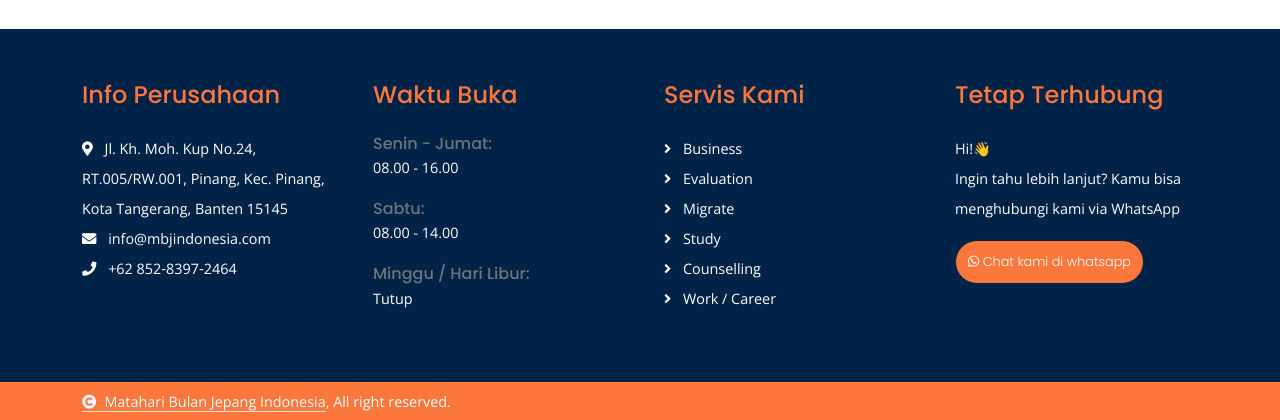
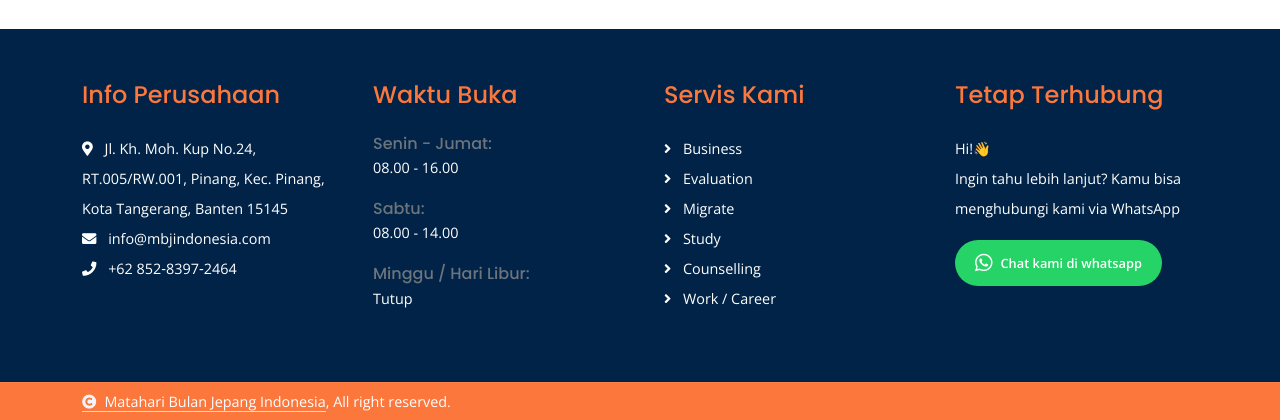
Before and after one commit to nasiikhunamin/mbj-web, a Laravel app: page / in a window 1280 px wide. Shown: the part 3214-3634 px from the top of the page. Run offline with Laravel 10, Linux system fonts and the light colour scheme; some libraries are stand-ins or nearby versions.

Commit message:
change style whatsapp

```diff
--- a/resources/views/layouts/footer.blade.php
+++ b/resources/views/layouts/footer.blade.php
@@ -44,12 +44,14 @@
                     <h4 class="text-secondary mb-4">Tetap Terhubung</h4>
                     <p class="text-white mb-3">Hi!👋 <br>
                         Ingin tahu lebih lanjut? Kamu bisa menghubungi kami via WhatsApp</p>
-                    <a href="https://api.whatsapp.com/send?phone=6285283972464&amp;text=Halo, saya mau informasi lebih lanjut tentang MBJ Indonesia. || Hello, I want to know more about MBJ Indonesia." target="_blank" rel="noopener noreferrer" class="btn btn-primary rounded-pill">
-                        <i class="fab fa-whatsapp"></i>
-
+                    <a href="https://api.whatsapp.com/send?phone=6285283972464&text=Halo, saya mau informasi lebih lanjut tentang MBJ Indonesia. || Hello, I want to know more about xxxxxxx."
+                       target="_blank"
+                       rel="noopener noreferrer"
+                       class="btn rounded-pill"
+                       style="background-color: #25D366; color: white; display: inline-flex; align-items: center; gap: 8px; padding: 8px 20px; border: none; transition: all 0.3s ease;">
+                        <i class="fab fa-whatsapp" style="font-size: 20px;"></i>
                         Chat kami di whatsapp
                     </a>
-                    {{-- <button type="button" class="btn btn-primary rounded-pill">SignUp</button> --}}
                 </div>
             </div>
         </div>
```
Also changed, not shown: resources/views/pages/profile/tentang-perusahaan.blade.php (+18 -10 lines).
